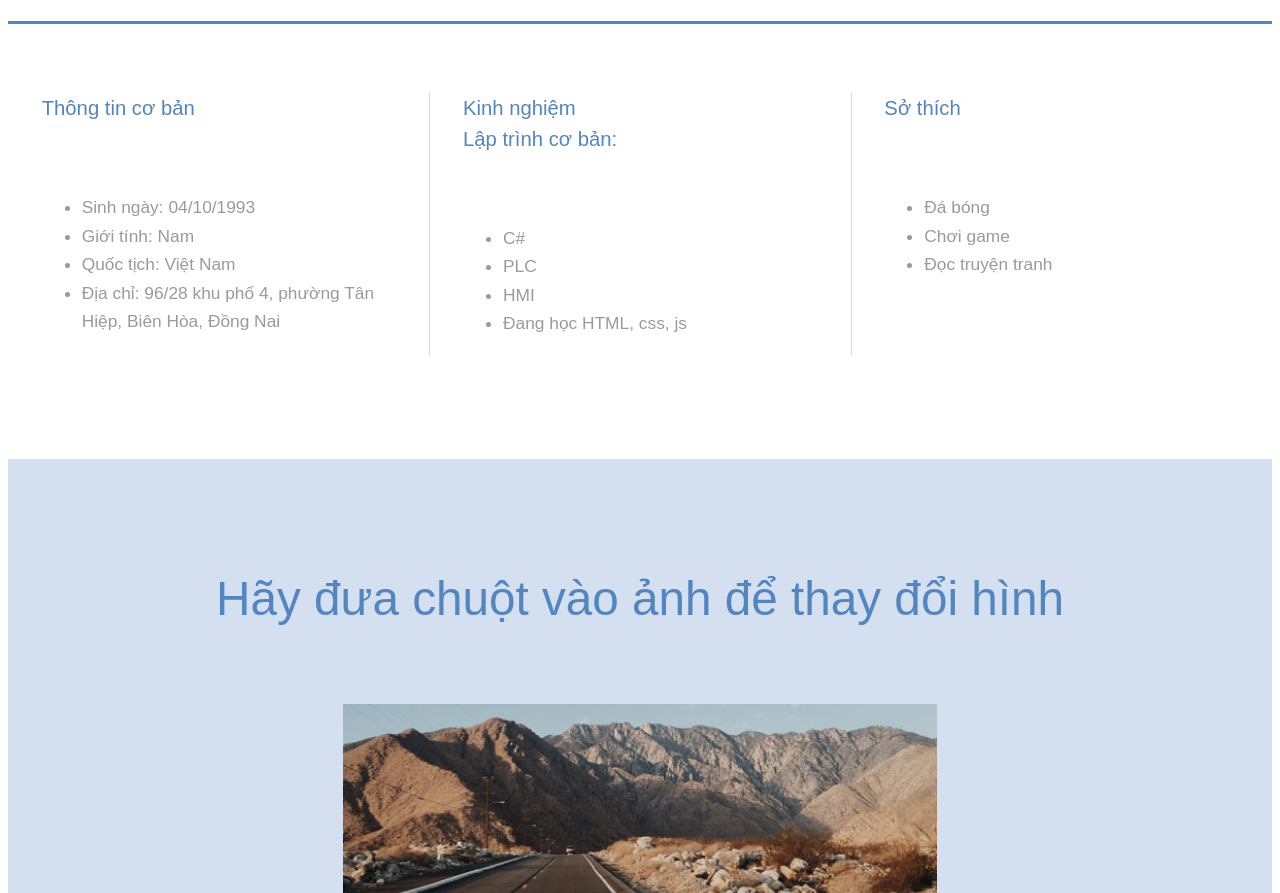
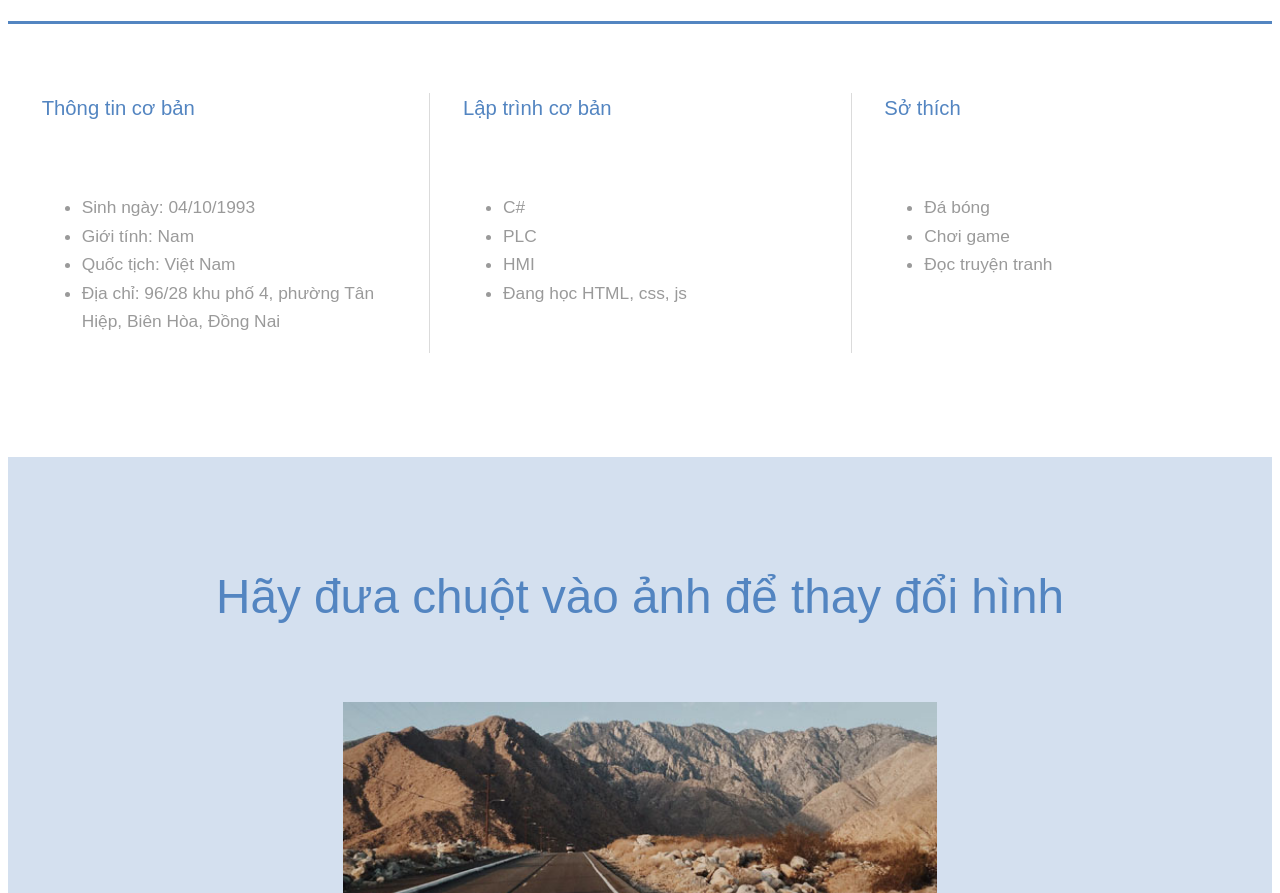
Before and after one commit to SonHoang0410/1102, a plain HTML site: page index.html in a window 1280 px wide. Shown: the part 833-1726 px from the top of the page. Drawn offline with Linux system fonts and the light colour scheme.

Commit message:
second add

```diff
--- a/index.html
+++ b/index.html
@@ -35,7 +35,7 @@
 					<div class="flex flex-3">
 						<article>
 							<header>
-								<h3>Thông tin cơ bản<br /></h3>
+								<h3>Thông tin cơ bản<br /> </h3>
 							</header>
 							<ul>
 								<li> Sinh ngày: 04/10/1993</li>
@@ -46,7 +46,7 @@
 						</article>
 						<article>
 							<header>
-								<h3>Kinh nghiệm <br /> Lập trình cơ bản:</h3>
+								<h3>Lập trình cơ bản</h3>
 							</header>
 							<ul>
 								<li> C#</li>
@@ -57,7 +57,7 @@
 						</article>
 						<article>
 							<header>
-								<h3>Sở thích<br /></h3>
+								<h3>Sở thích<br /> </h3>
 							</header>
 							<ul>
 								<li> Đá bóng</li>
```
